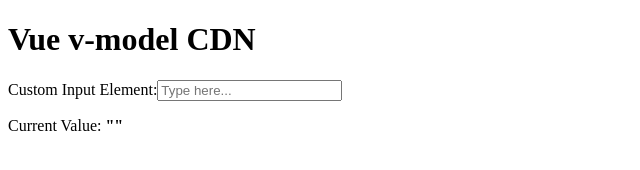
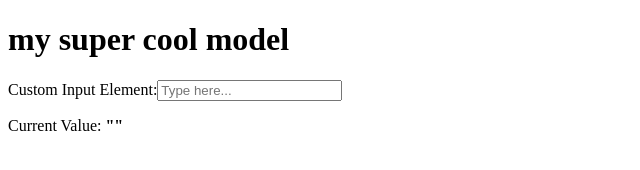
Before and after one commit to IsaiM7373/vue-vmodel-assignment, a plain HTML site: page index.html in a window 1280 px wide. Shown: the whole page, without its empty margins (0-640 px from the left). Drawn offline with nearby package versions, Linux system fonts and the light colour scheme.

Commit message:
Updated Vue assignment

```diff
--- a/index.html
+++ b/index.html
@@ -9,7 +9,7 @@
 
 <body>
     <div id="app">
-        <h1>Vue v-model CDN </h1>
+        <h1>my super cool model</h1>
 
 
         <custom-input v-model="parentMessage"></custom-input>
```
